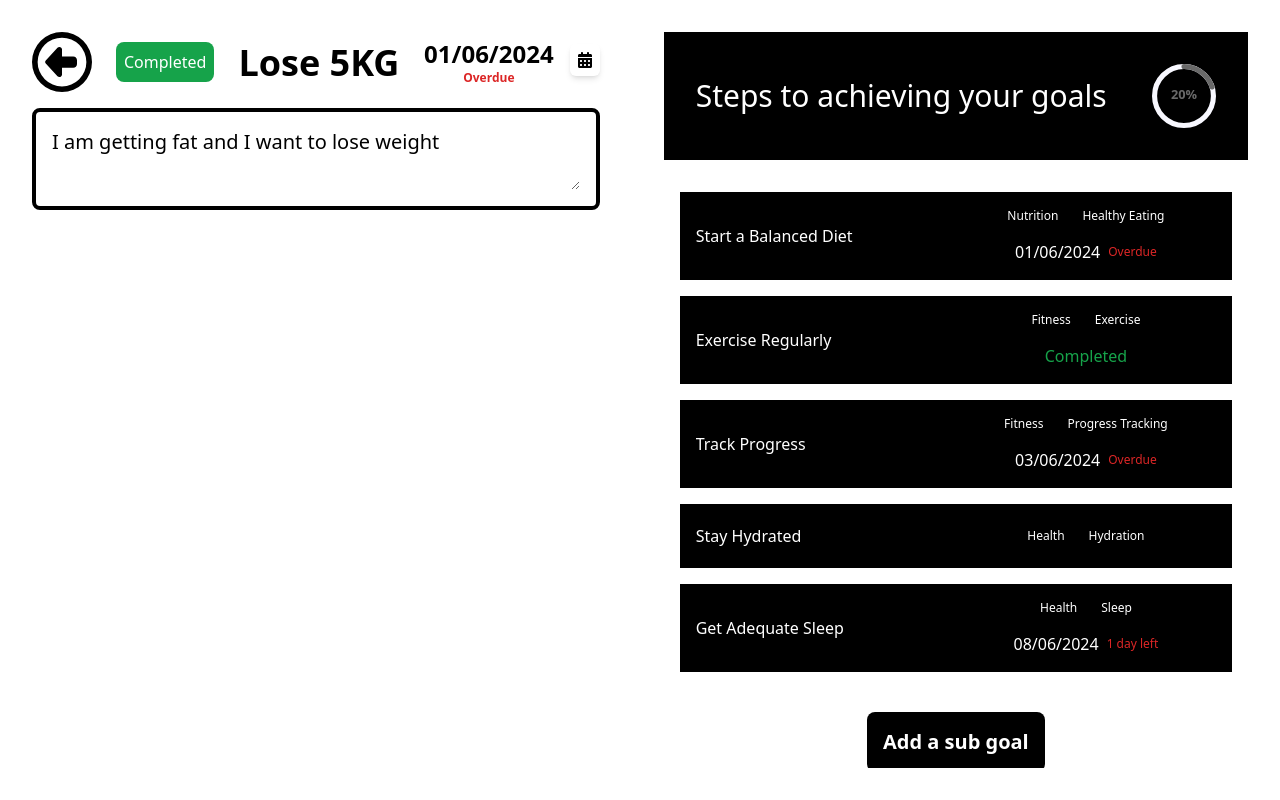
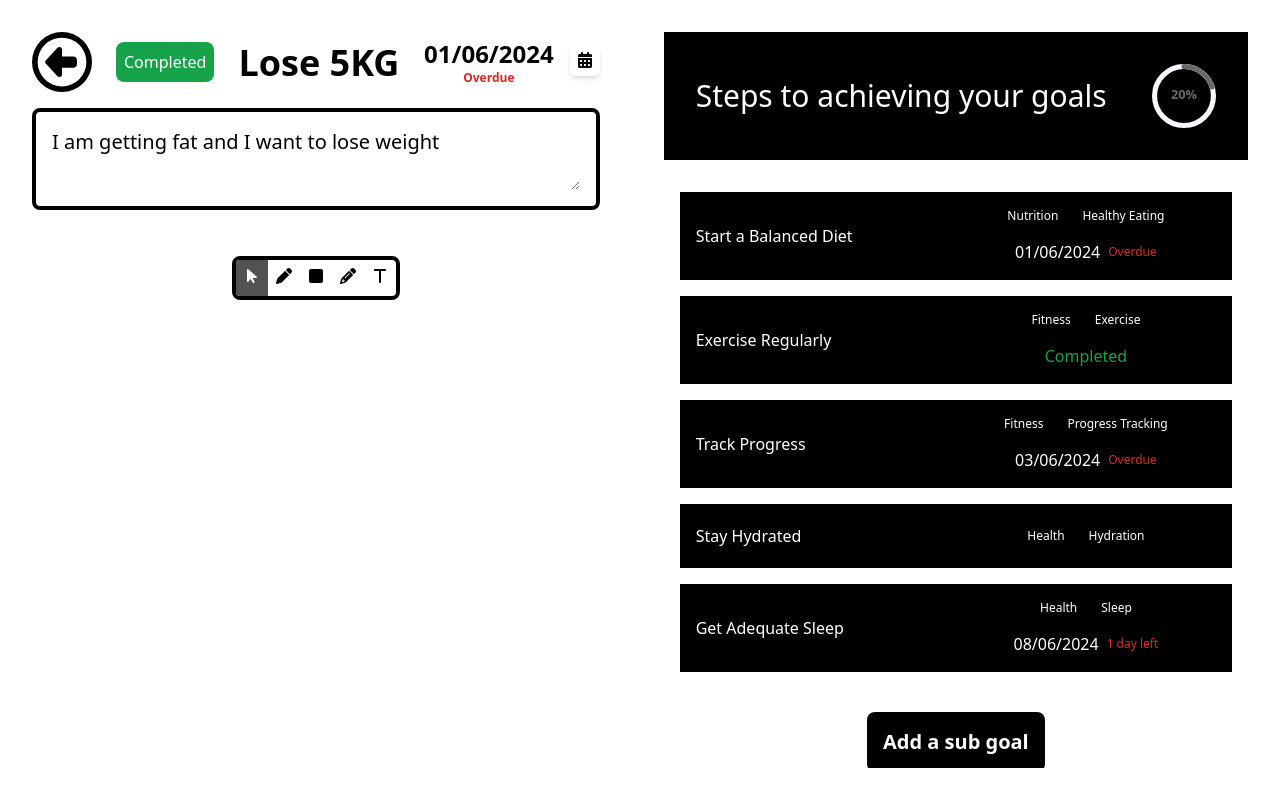
Before and after one commit to TKPending/Kuvitus, a Next.js app: page /goal/1 in a window 1280 px wide. Built offline with nearby package versions, Linux system fonts and the light colour scheme.

Commit message:
Recreated Tool Bar

```diff
--- /dev/null
+++ b/src/app/components/custom/toolbar/CanvasToolBarComponent.tsx
@@ -0,0 +1,45 @@
+import { RootState } from "@/app/redux/store";
+import { useDispatch, useSelector } from "react-redux";
+import { FontAwesomeIcon } from "@fortawesome/react-fontawesome";
+import {
+  faPen,
+  faSquare,
+  faArrowPointer,
+  faT,
+  faPencil,
+} from "@fortawesome/free-solid-svg-icons";
+import { DrawingToolType } from "@/app/types/DrawingTypes";
+import { setDrawingTool } from "@/app/redux/slices/goal/goalSlice";
+
+const CanvasToolBarComponent = () => {
+  const dispatch = useDispatch();
+  const currentTool: DrawingToolType = useSelector((state: RootState) => state.goal.drawingToolType);
+
+  const drawingToolOptions: DrawingToolType[] = [
+    { type: "selection", icon: faArrowPointer },
+    { type: "line", icon: faPen },
+    { type: "rectangle", icon: faSquare },
+    { type: "pencil", icon: faPencil },
+    { type: "text", icon: faT },
+  ];
+
+  const handleToolChange = (chosenTool: DrawingToolType) => {
+    dispatch(setDrawingTool(chosenTool))
+  };
+
+  return (
+    <div className="absolute border-black top-4 border-4 rounded-lg bg-white flex items-center justify-center overflow-hidden">
+      {drawingToolOptions.map((tool: DrawingToolType, index: number) => (
+        <div key={index} className={`cursor-pointer ${currentTool.type === tool.type ? "bg-neutral-600 text-white" : "hover:bg-black hover:text-white"} transition duration-200`}>
+          <FontAwesomeIcon
+            icon={tool.icon}
+            onClick={() => handleToolChange(drawingToolOptions[index])}
+            className="h-4 w-4 p-2"
+          />
+        </div>
+      ))}
+    </div>
+  );
+};
+
+export default CanvasToolBarComponent;
--- a/src/app/drawing/DrawingCanvas.tsx
+++ b/src/app/drawing/DrawingCanvas.tsx
@@ -1,7 +1,20 @@
+import rough from "roughjs";
+import { RootState } from "@/app/redux/store";
+import { useSelector } from "react-redux";
+import { useLayoutEffect, useState } from "react";
+import CanvasToolBarComponent from "@/app/components/custom/toolbar/CanvasToolBarComponent";
+import { DrawingToolType } from "@/app/types/DrawingTypes";
+
 const DrawingCanvas = () => {
-    return (
-        <div></div>
-    );
-}
+  const currentTool: DrawingToolType = useSelector((state: RootState) => state.goal.drawingToolType);
+
+  useLayoutEffect(() => {}, []);
+
+  return (
+    <div className="relative flex items-center justify-center h-full w-full">
+      <CanvasToolBarComponent />
+    </div>
+  );
+};
 
 export default DrawingCanvas;
--- /dev/null
+++ b/src/app/drawing/util/createElement.ts
@@ -0,0 +1,3 @@
+export const createElement = () => {
+
+};
--- a/src/app/redux/slices/goal/drawingReducer.ts
+++ b/src/app/redux/slices/goal/drawingReducer.ts
@@ -1,10 +1,10 @@
 import { PayloadAction } from "@reduxjs/toolkit";
 import { GoalType } from "@/app/types/GoalType";
-import { DrawingType } from "@/app/types/DrawingType";
+import { DrawingType, DrawingToolType } from "@/app/types/DrawingTypes";
 
-export const addDrawingElementReducer = (
+export const updateDrawingToolReducer = (
   state: GoalType,
-  action: PayloadAction<DrawingType>
+  action: PayloadAction<DrawingToolType>
 ) => {
-  state.drawingElements.push(action.payload);
+  state.drawingToolType = action.payload;
 };
--- a/src/app/redux/slices/goal/goalSlice.ts
+++ b/src/app/redux/slices/goal/goalSlice.ts
@@ -21,6 +21,7 @@ import {
   updateSubGoalStatusReducer,
   updateSubGoalDueDateReducer
 }  from "./subGoalReducer"
+import { updateDrawingToolReducer } from "./drawingReducer";
 
 const UNCOMPLETE = 0;
 
@@ -34,6 +35,10 @@ const initialState: GoalType = {
   goalDueDate: "",
   goalSteps: [],
   drawingElements: [],
+  drawingToolType: {
+    type: "selection",
+    icon: "",
+  },
 };
 
 const goalSlice = createSlice({
@@ -58,6 +63,8 @@ const goalSlice = createSlice({
     removeSubGoalTag: removeTagFromSubGoalReducer,
     setSubGoalStatus: updateSubGoalStatusReducer,
     setSubGoalDueDate: updateSubGoalDueDateReducer,
+
+    setDrawingTool: updateDrawingToolReducer,
   },
 });
 
@@ -81,6 +88,7 @@ export const {
   setSubGoalStatus,
   setSubGoalDueDate,
 
+  setDrawingTool,
 } = goalSlice.actions;
 
 export default goalSlice.reducer;
--- a/src/app/types/DrawingToolType.ts
+++ /dev/null
@@ -1,4 +0,0 @@
-export interface DrawingToolType {
-    type: string,
-    icon: any,
-};
--- a/src/app/types/DrawingType.ts
+++ b/src/app/types/DrawingTypes.ts
@@ -8,3 +8,9 @@ export interface DrawingType {
   x2: number;
   y2: number;
 };
+
+
+export interface DrawingToolType {
+  type: string,
+  icon: any,
+};
--- a/src/app/types/GoalType.ts
+++ b/src/app/types/GoalType.ts
@@ -1,4 +1,4 @@
-import { DrawingType } from "./DrawingType";
+import { DrawingType, DrawingToolType } from "./DrawingTypes";
 import { SubType } from "./SubType";
 
 export interface GoalType {
@@ -11,4 +11,5 @@ export interface GoalType {
     goalDueDate: string;
     goalSteps: SubType[];
     drawingElements: DrawingType[];
+    drawingToolType:  DrawingToolType;
 };
```
